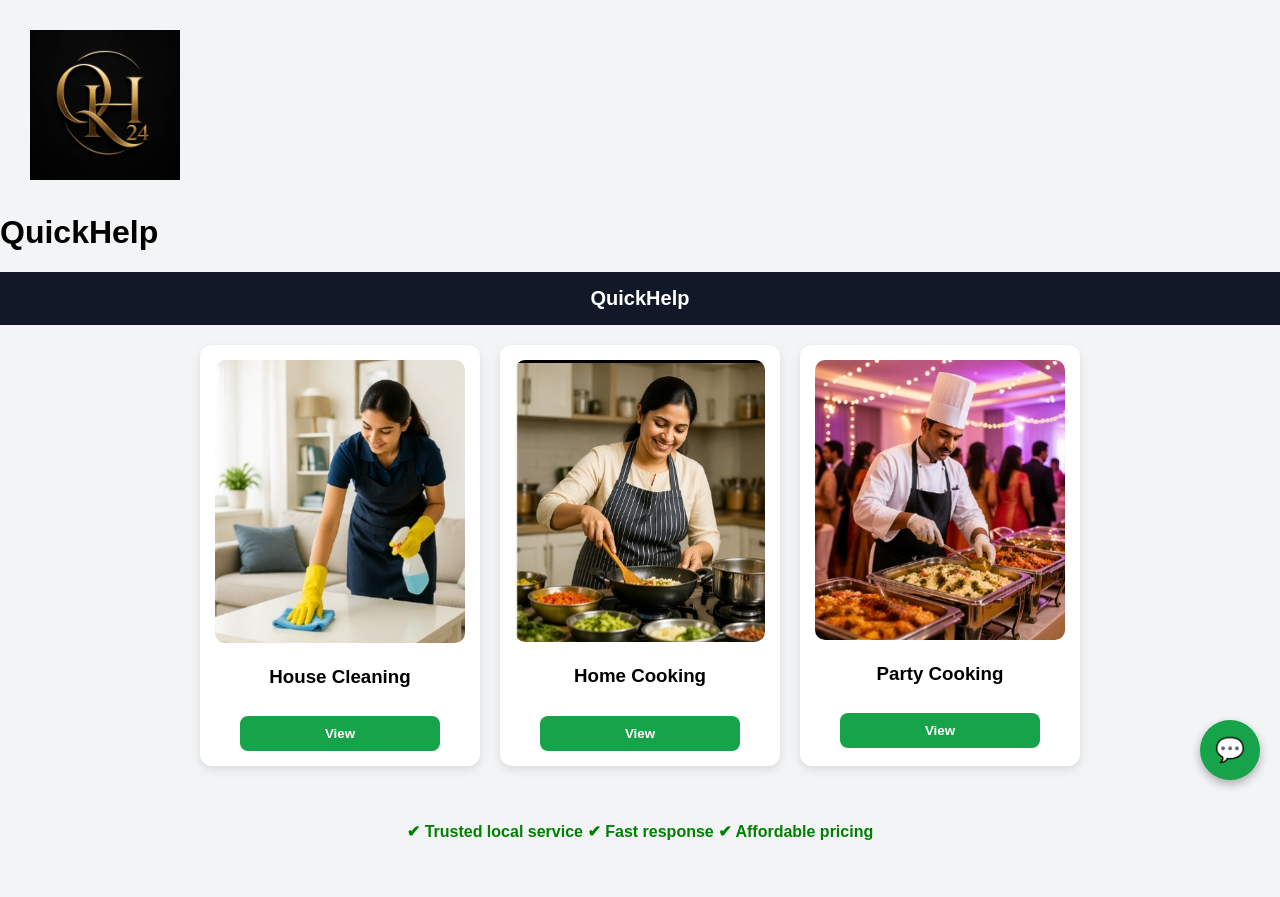
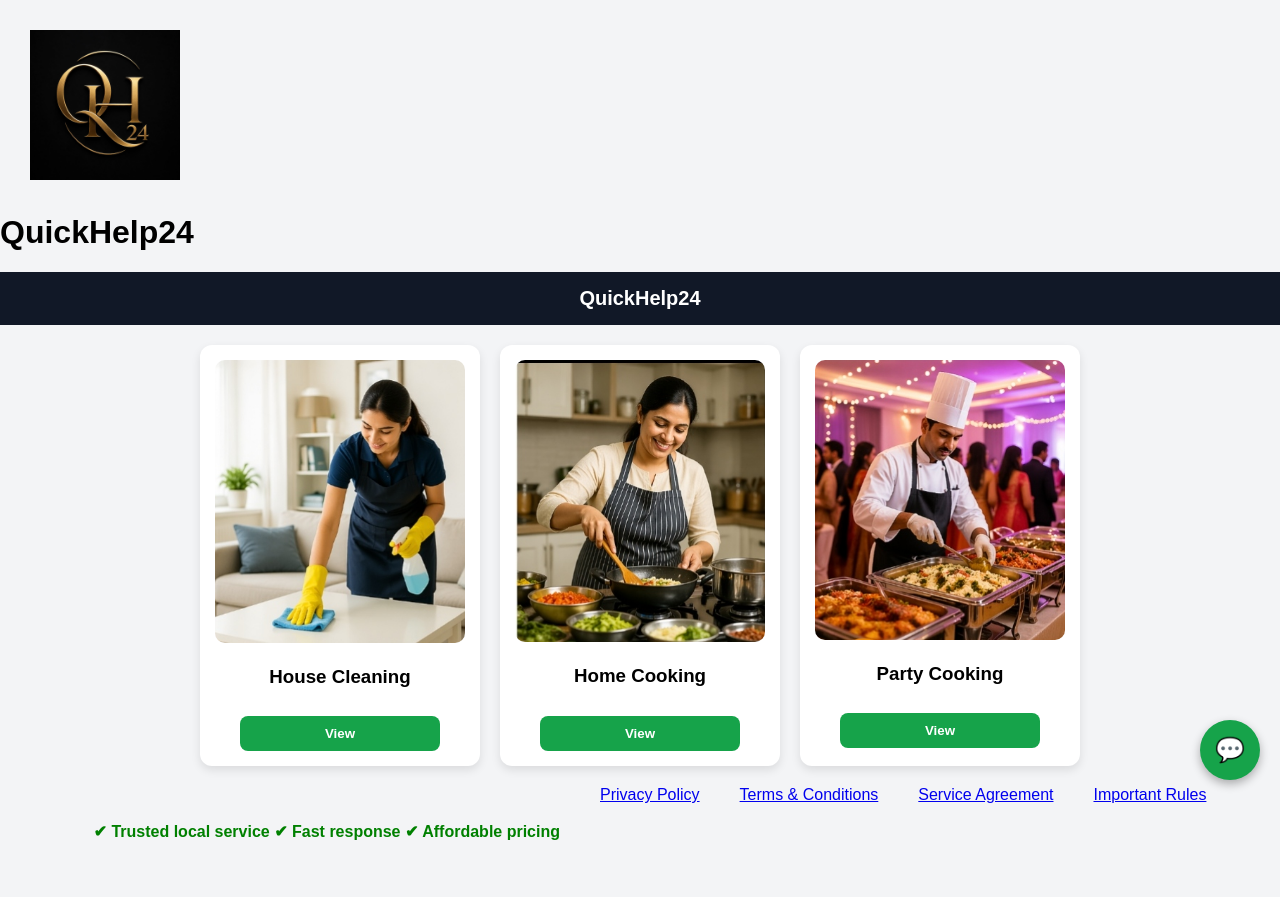
Before and after one commit to quickhelp24/quickhelp, a Flask app: page / in a window 1280 px wide. Run offline with Flask 3, Linux system fonts and the light colour scheme.

Commit message:
name changed

```diff
--- a/templates/home.html
+++ b/templates/home.html
@@ -78,8 +78,8 @@
   <img src="/static/logoooooo.jpeg" height="150">
 </div>
 
-<h1>QuickHelp</h1>
-<div class="header">QuickHelp</div>
+<h1>QuickHelp24</h1>
+<div class="header">QuickHelp24</div>
 <div class="container">
 
 <div class="card">
@@ -112,6 +112,7 @@
 ✔ Affordable pricing
 </p>
 </div>
+
 
 <!-- FLOATING BUTTON -->
 <div onclick="toggleChat()" style="
@@ -151,7 +152,7 @@
 
 <!-- HEADER -->
 <div style="background:#111827; color:white; padding:10px;">
-QuickHelp AI 🤖
+QuickHelp24 AI 🤖
 </div>
 
 <!-- MESSAGES -->
@@ -224,7 +225,13 @@
     chat.scrollTop = chat.scrollHeight;
 }
 </script>
+<a href="/privacy">Privacy Policy</a><br>
 
+<a href="/terms">Terms & Conditions</a><br>
+
+<a href="/service-agreement">Service Agreement</a><br>
+
+<a href="/important-rules">Important Rules</a>
 </div>
 </body>
 </html>
--- a/templates/success.html
+++ b/templates/success.html
@@ -1,6 +1,7 @@
 <body style="background:#f3f4f6;">
     <meta name="viewport" content="width=device-width, initial-scale=1.0">
     <h2>Booking Successful ✅</h2>
+    <p>TQSM for choosing QuickHelp24</p>
 <p>We will contact you within 10 minutes.</p>
 <p>Please keep your phone available</p>
 <a href="/">Go Home</a> <a href="https://wa.me/919980156144" target="_blank">
```
